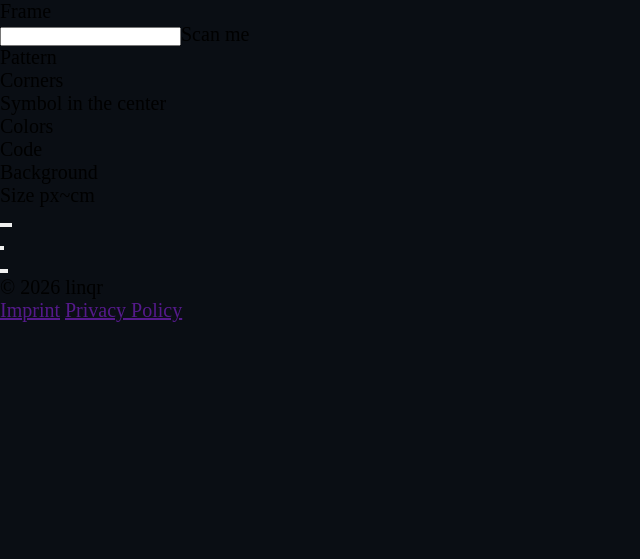
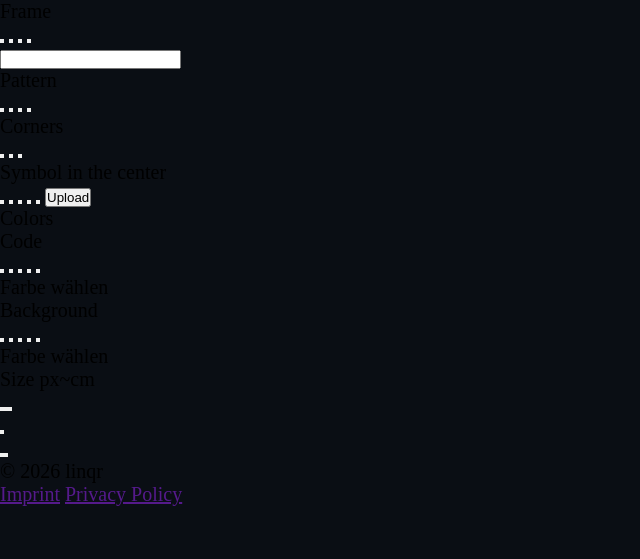
Before and after one commit to Leonard-glitch/QRCodeConverter, a plain HTML site: page finalyzeqrcode.html in a window 1280 px wide. Shown: the part 241-800 px from the top of the page, without its empty margins (0-640 px from the left). Drawn offline with Linux system fonts and the light colour scheme.

Commit message:
building 4...

```diff
--- a/finalyzeqrcode.html
+++ b/finalyzeqrcode.html
@@ -21,55 +21,56 @@
             </div>
         </section>
         <section>
-            <h1>Your code is finished</h1>
+            <h1 class="sizeONEHeader">Your code is ready</h1>
 
-            <div>
-                <label for="">Designs</label>
+            <div class="option-group" data-category="designs">
+                <label for="" class="sizeTWOHeader">Designs</label>
+                <div></div>
+            </div>
+
+            <div class="option-group" data-category="frame">
+                <label for="" class="sizeTWOHeader">Frame</label>
+                <div><button class="settingsOptionButton"></button> <button class="settingsOptionButton"></button> <button class="settingsOptionButton"></button> <button class="settingsOptionButton"></button></div>
+                <div><input type="text" id="textToInputField"></div>
+            </div>
+
+            <div class="option-group" data-category="pattern">
+                <label for="" class="sizeTWOHeader">Pattern</label>
+                <div><button class="settingsOptionButton"></button> <button class="settingsOptionButton"></button> <button class="settingsOptionButton"></button> <button class="settingsOptionButton"></button></div>
+            </div>
+
+            <div class="option-group" data-category="corners">
+                <label for="" class="sizeTWOHeader">Corners</label>
+                <div><button class="settingsOptionButton"></button> <button class="settingsOptionButton"></button> <button class="settingsOptionButton"></button></div>
+            </div>
+
+            <div class="option-group" data-category="symbolCenter">
+                <label for="" class="sizeTWOHeader">Symbol in the center</label>
+                <div><button class="settingsOptionButton"></button> <button class="settingsOptionButton"></button> <button class="settingsOptionButton"></button> <button class="settingsOptionButton"></button> <button class="settingsOptionButton"></button> <button class="settingsOptionButton">Upload</button></div>
                 <div></div>
             </div>
 
             <div>
-                <label for="">Frame</label>
-                <div></div>
-                <div><input type="text">Scan me</div>
-            </div>
-
-            <div>
-                <label for="">Pattern</label>
-                <div></div>
-            </div>
-
-            <div>
-                <label for="">Corners</label>
-                <div></div>
-            </div>
-
-            <div>
-                <label for="">Symbol in the center</label>
-                <div></div>
-            </div>
-
-            <div>
-                <label for="">Colors</label>
-                <div>
-                    <label for="">Code</label>
-                    <div></div>
+                <label for="" class="sizeTWOHeader">Colors</label>
+                <div class="colorsOption-group" data-category="codeColors">
+                    <label for="" class="sizeTHREEHeader">Code</label>
+                    <div><button class="settingsColorOptionButton"></button> <button class="settingsColorOptionButton"></button> <button class="settingsColorOptionButton"></button> <button class="settingsColorOptionButton"></button> <button class="settingsColorOptionButton"></button> <div>Farbe wählen</div></div>
                 </div>
-                <div>
-                    <label for="">Background</label>
-                    <div></div>
+                <div class="colorsOption-group" data-category="codeBackgroundColors">
+                    <label for="" class="sizeTHREEHeader">Background</label>
+                    <div><button class="settingsColorOptionButton"></button> <button class="settingsColorOptionButton"></button> <button class="settingsColorOptionButton"></button> <button class="settingsColorOptionButton"></button> <button class="settingsColorOptionButton"></button><div>Farbe wählen</div></div>
                 </div>
             </div>
 
-            <div>
-                <div><label for="">Size</label> <span>px~cm</span></div>
+            <div class="sizeOption-group" data-category="size">
+                <div><label for="" class="sizeTWOHeader">Size</label> <span id="pxAndUnitOutputSpan">px~cm</span></div>
                 <div></div>
-                <div><button></button><button></button><button></button></div>
+                <div><button class="settingsOptionButton"></button><button class="settingsOptionButton"></button><button class="settingsOptionButton"></button></div>
             </div>
 
-            <div>
-                <div><button></button></div>
-                <div><button></button><button></button></div>
+            <div class="downloadPrint-group" data-category="printDown">
+                <div><button id="downloadPNGBtn"></button></div>
+                <div><button class="svgPrintBtns"></button><button class="svgPrintBtns"></button></div>
             </div>
         </section>
     </main>
```
